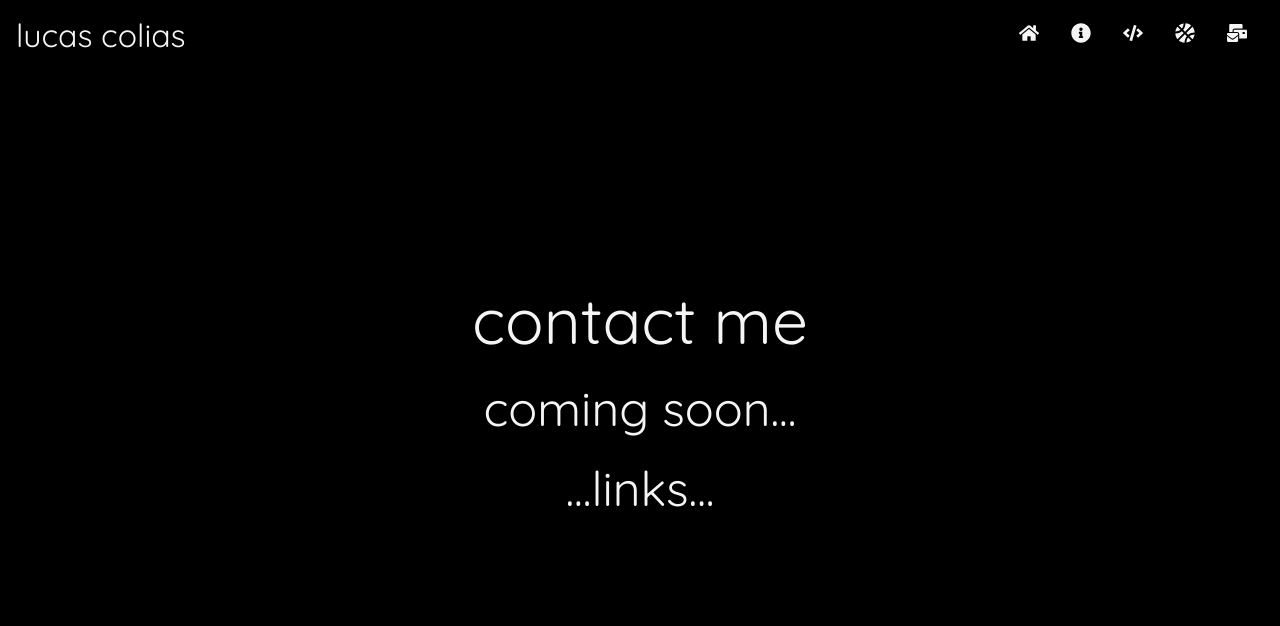
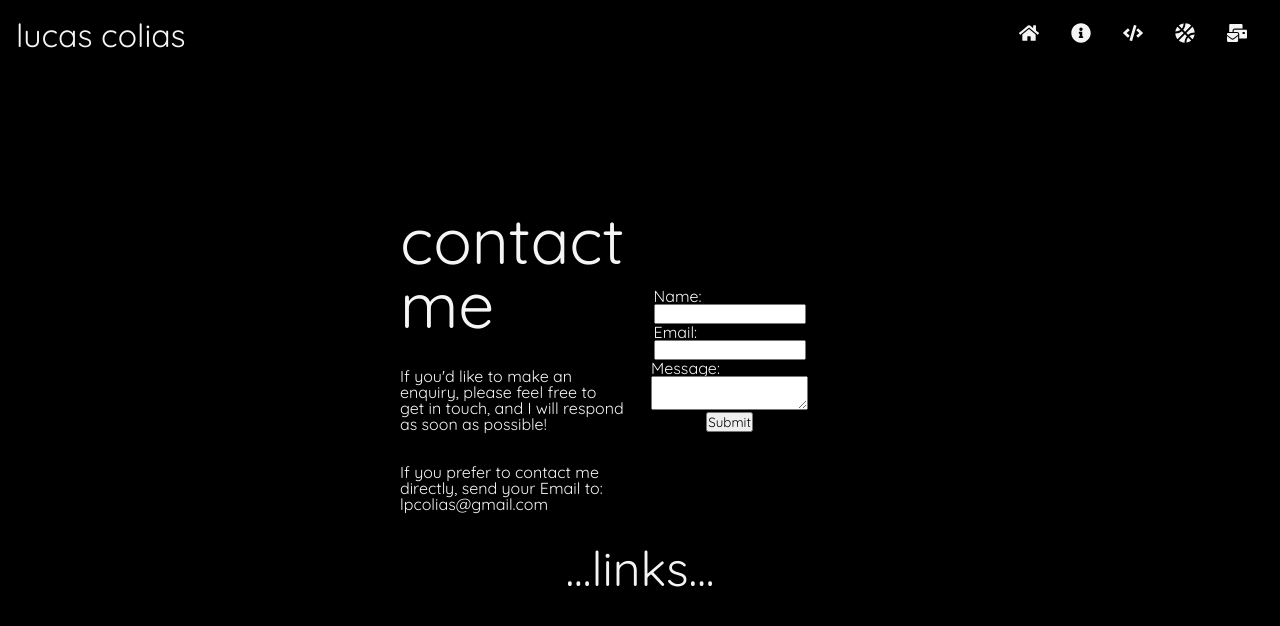
Before and after one commit to lcolias/MyReactWebsite, a React (Create React App) app: page /contact in a window 1280 px wide. Shown: the top 626 px of the page. Built offline with nearby package versions, Linux system fonts and the light colour scheme.

Commit message:
Contact Page Update
Check TODO.md
---^ 6/5/2023 ^---

```diff
--- a/src/components/Contact/Contact.css
+++ b/src/components/Contact/Contact.css
@@ -0,0 +1,48 @@
+section {
+    min-height: 0;
+}
+
+.contact-page{
+    display: flex;
+    flex-direction: column;
+    align-items: center;
+}
+
+.mailer{
+    display: flex;
+    flex-direction: column;
+    align-items: center;
+    justify-content: center;
+
+    min-height: 100vh;
+    width: 40%;
+
+    text-align: left;
+}
+
+.side-by-side {
+    display: flex;
+    flex-direction: row;
+  }
+
+  .info-sec {
+    width: 35%;
+  }
+
+  .form-sec {
+    width: 65%;
+  }
+
+  .link-sec {
+    width: 100%;
+  }
+
+form {
+    display: flex;
+    flex-direction: column;
+    justify-content: center;
+    align-items: center;
+    width: 33%;
+    height: 50%;
+    margin: 0 auto;
+}
--- a/src/components/Contact/Contact.js
+++ b/src/components/Contact/Contact.js
@@ -1,26 +1,108 @@
-import React from "react";
+import React, {useState} from "react";
+import axios from "axios";
 
 import "./Contact.css";
 
-import Navbar from "../Navbar/Navbar";
+function Contact(){
 
-function Contact(){
-    return(
-        <>
-            <section className="contact-page">
+    const [name, setName] = useState('');
+  const [email, setEmail] = useState('');
+  const [message, setMessage] = useState('');
+  const [emailError, setEmailError] = useState('');
 
-                <div className="mailer">
+  const handleSubmit = (e) => {
+    e.preventDefault();
+    if (!validateEmail(email)) {
+      setEmailError('Please enter a valid email address');
+      return;
+    }
+
+    // Clear any previous errors
+    setEmailError('');
+
+    // Send form data to your email address using Axios or any other HTTP client library
+    axios.post('/api/contact', { name, email, message })
+      .then((response) => {
+        console.log(response);
+        // Optionally, show a success message or redirect to a success page
+      })
+      .catch((error) => {
+        console.error(error);
+        // Optionally, show an error message or redirect to an error page
+      });
+  };
+
+  const validateEmail = (email) => {
+    const re = /^[^\s@]+@[^\s@]+\.[^\s@]+$/;
+    return re.test(email);
+  };
+
+  return (
+    <>
+        <div className='contact-page'>
+
+            <div className='mailer'>
+
+                <div className='side-by-side'>
+
+                <section className='info-sec'>
                     <h1>contact me</h1>
-                    <h2>coming soon...</h2>
+                    <p>If you'd like to make an enquiry, please feel free to get in touch, and I will respond as soon as possible!</p>
+                    <p>If you prefer to contact me directly, send your Email to: lpcolias@gmail.com</p>
+                </section>
+
+                <section className='form-sec'>
+
+                    <form onSubmit={handleSubmit}>
+                        <div>
+                            <label htmlFor="name">Name:</label>
+                            <input
+                            type="text"
+                            id="name"
+                            value={name}
+                            onChange={(e) => setName(e.target.value)}
+                            required
+                            />
+                        </div>
+                        <div>
+                            <label htmlFor="email">Email:</label>
+                            <input
+                            type="email"
+                            id="email"
+                            value={email}
+                            onChange={(e) => setEmail(e.target.value)}
+                            required
+                            />
+                            {emailError && <p>{emailError}</p>}
+                        </div>
+                        <div>
+                            <label htmlFor="message">Message:</label>
+                            <textarea
+                            id="message"
+                            value={message}
+                            onChange={(e) => setMessage(e.target.value)}
+                            required
+                            />
+                        </div>
+
+                        <button type="submit">Submit</button>
+
+                    </form>
+
+                </section>
+
                 </div>
 
-                <div className="social-links">
+
+                <section className="link-sec">
                     <h2>...links...</h2>
-                </div>
+                </section>
 
-            </section>
-        </>
-    );
+            </div>
+
+        </div>
+    </>
+  );
 }
 
 export default Contact;
--- a/src/components/Navbar/Navbar.js
+++ b/src/components/Navbar/Navbar.js
@@ -17,7 +17,9 @@ function Navbar() {
     <>
         <nav className='navbar'>
 
-          <Link to='' className='navbar-logo'> lucas colias </Link>
+          <div className='navbar-logo'>
+            <Link to='' > lucas colias </Link>
+          </div>
 
           <ul className={toggled ? 'active navbar-link-container' : 'navbar-link-container'}>
             <li className='navbar-link'><Link to=''         ><FaHome /><div>home</div></Link></li>
```
